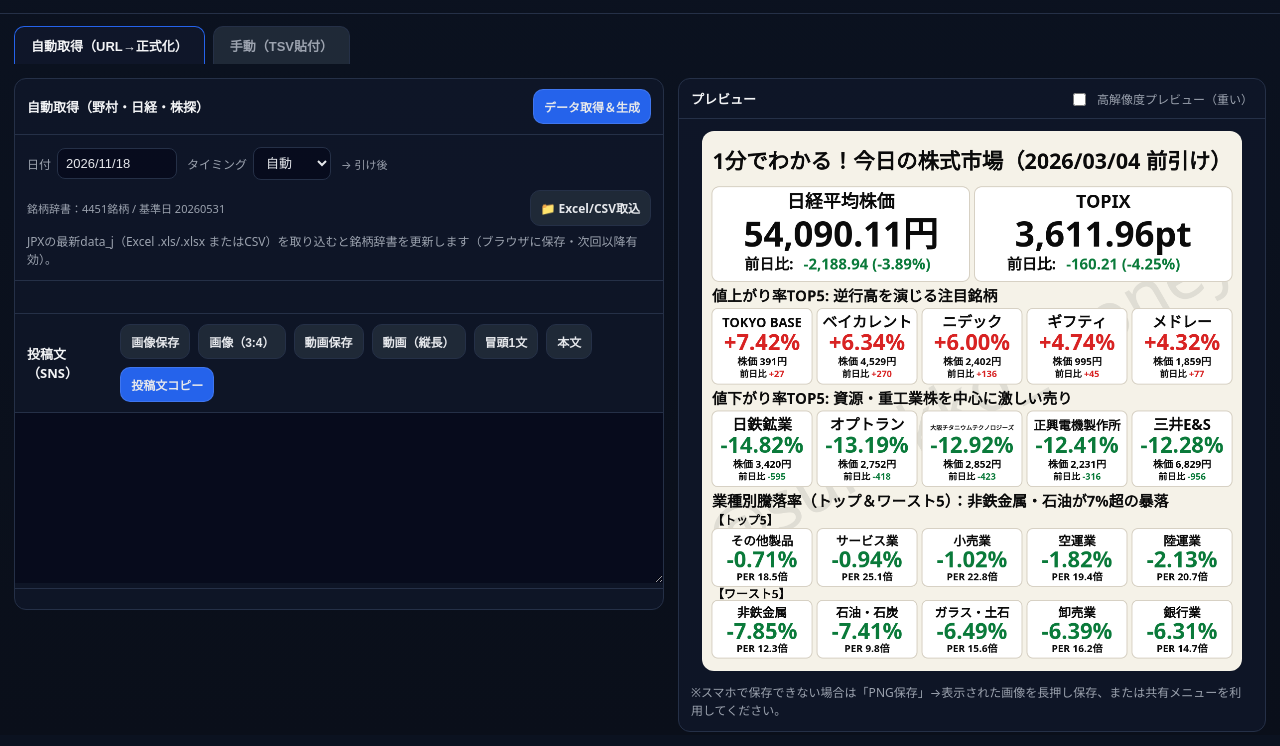
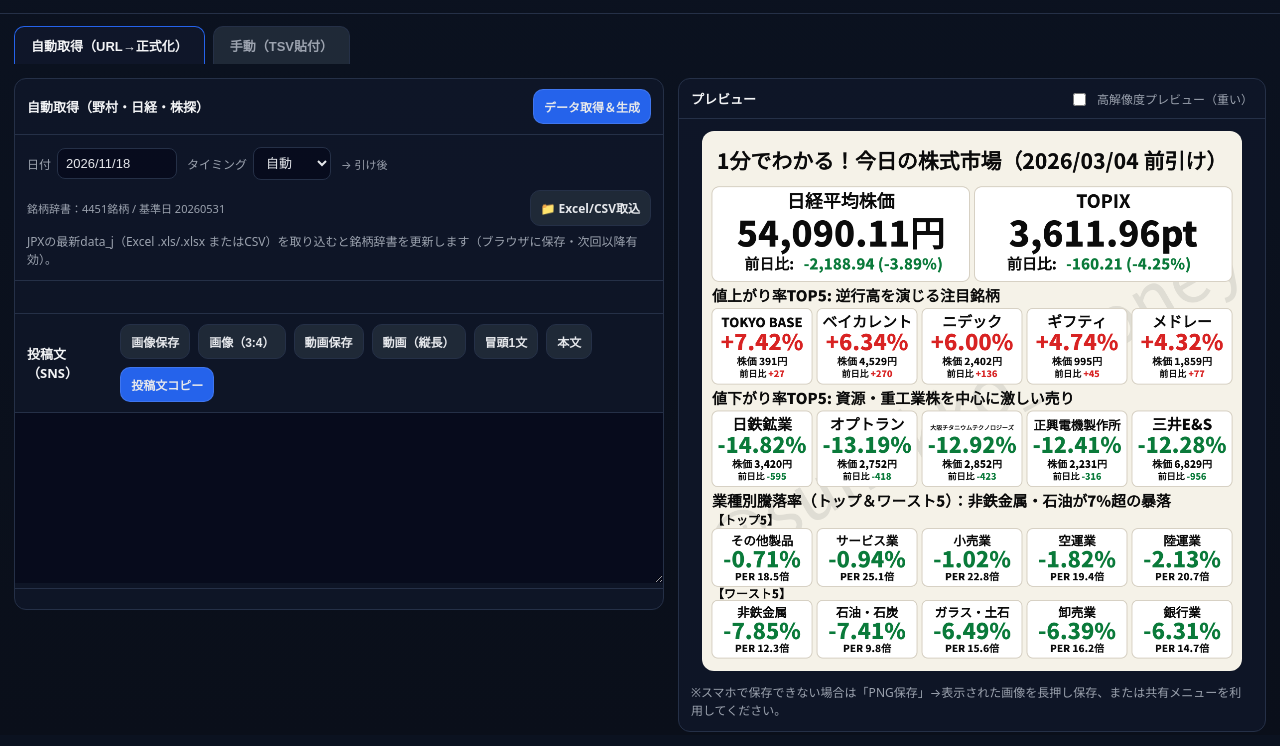
Before and after one commit to ziqebPmH473/market-image-app, a plain HTML site: page index.html in a window 1280 px wide. Shown: the part 65-811 px from the top of the page. Drawn offline with Linux system fonts and the light colour scheme.

Commit message:
画像内の文字をWebフォント（Noto Sans JP 400/800/900）で描くようにし、書き出し前に読み込みを待つ
Co-Authored-By: Claude Opus 5.5 <noreply@anthropic.com>

```diff
--- a/app.js
+++ b/app.js
@@ -183,19 +183,50 @@ function drawRoundedRect(ctx, x, y, w, h, r){
   ctx.closePath();
 }
 
+// ----- 画像内の文字のフォント -----
+// 端末のフォントに依存させないため、index.html で Google Fonts から配信している Noto Sans JP だけで描く。
+// Canvas は CSS を継承しないので、ctx.font は必ずこの定数で指定する。
+const IMG_FONT_FAMILY = "Noto Sans JP";
+const IMG_FONT = `"${IMG_FONT_FAMILY}", sans-serif`;
+const IMG_FONT_WEIGHTS = ["400", "800", "900"];   // drawCard で使っているウェイト（index.html の読み込みと揃える）
+
+// カードに描く文字を集める（日本語フォントは文字ごとに分割配信されるため、使う文字を指定して読み込む）
+function collectCardText(model){
+  const chars = new Set("…0123456789+-.,%");
+  const probe = document.createElement("canvas").getContext("2d");
+  const add = (t) => { for(const ch of String(t == null ? "" : t)) chars.add(ch); };
+  const fill = probe.fillText.bind(probe), measure = probe.measureText.bind(probe);
+  probe.fillText = (t, ...a) => { add(t); return fill(t, ...a); };
+  probe.measureText = (t) => { add(t); return measure(t); };
+  drawCard(probe, 1080, 1080, model);
+  return [...chars].join("");
+}
+
+// 使う全ウェイト・全文字のフォントを読み込み終えるまで待つ。揃ったら true
+async function ensureImageFonts(model){
+  if(!document.fonts || !document.fonts.load) return false;
+  const text = collectCardText(model);
+  try{
+    await Promise.all(IMG_FONT_WEIGHTS.map(w => document.fonts.load(`${w} 16px "${IMG_FONT_FAMILY}"`, text)));
+    await document.fonts.ready;
+  }catch(_){}
+  return IMG_FONT_WEIGHTS.every(w => document.fonts.check(`${w} 16px "${IMG_FONT_FAMILY}"`, text));
+}
+const IMG_FONT_WARN = "画像用フォント（Noto Sans JP）を読み込めませんでした。通信を確認してから、もう一度お試しください";
+
 // Fit text by shrinking font size down to minPx, else ellipsize
 function drawFitText(ctx, text, x, y, maxW, fontPx, minPx, style, align="left"){
   let size = fontPx;
   ctx.textAlign = align;
   ctx.textBaseline = "alphabetic";
   while(size >= minPx){
-    ctx.font = `${style} ${size}px "Noto Sans JP", system-ui, -apple-system, "Segoe UI", "Hiragino Kaku Gothic ProN", "Yu Gothic", sans-serif`;
+    ctx.font = `${style} ${size}px ${IMG_FONT}`;
     const w = ctx.measureText(text).width;
     if(w <= maxW) break;
     size -= 1;
   }
   if(size < minPx){
-    ctx.font = `${style} ${minPx}px "Noto Sans JP", system-ui, -apple-system, "Segoe UI", "Hiragino Kaku Gothic ProN", "Yu Gothic", sans-serif`;
+    ctx.font = `${style} ${minPx}px ${IMG_FONT}`;
     text = ellipsizeToFit(ctx, text, maxW);
   }
   ctx.fillText(text, x, y);
@@ -265,7 +296,7 @@ function drawCard(ctx, W, H, model){
   ctx.fillStyle = "#000000";
   ctx.textAlign = "center";
   ctx.textBaseline = "middle";
-  ctx.font = `${140*s}px "Noto Sans JP", system-ui, sans-serif`;
+  ctx.font = `400 ${140*s}px ${IMG_FONT}`;
   ctx.fillText("@sumikko_money", 0, 0);
   ctx.restore();
 
@@ -374,7 +405,7 @@ function drawCard(ctx, W, H, model){
     const diffStr = isFinite(dn) ? fmtSigned(dn, 0) : diff;
 
     // Measure to center "前日比 " + diffStr as a whole
-    ctx.font = `${900} ${18*s}px "Noto Sans JP", system-ui, -apple-system, "Segoe UI", "Hiragino Kaku Gothic ProN", "Yu Gothic", sans-serif`;
+    ctx.font = `${900} ${18*s}px ${IMG_FONT}`;
     const labelPart = "前日比 ";
     const wLabel = ctx.measureText(labelPart).width;
     const wValue = ctx.measureText(diffStr).width;
@@ -479,17 +510,29 @@ function renderFromText(text, options={}){
   }
   drawCard(ctx, target, target, model);
 
+  // フォントの読み込みが済んでいなければ、済んだあとで描き直す（古い描画依頼は捨てる）
+  const token = ++_renderToken;
+  ensureImageFonts(model).then(() => {
+    if(token === _renderToken) drawCard(ctx, canvas.width, canvas.height, model);
+  });
+
   return {model, errs, parsed};
 }
+let _renderToken = 0;
 
 // 入力欄の内容から 1080×1080 のカードを描いた canvas を作る（エラー時は null）
-function buildExportCanvas(){
+// 書き出し用なので、フォントの読み込み完了を待ってから描く
+async function buildExportCanvas(){
   const parsed = parseTSVBlocks($("input").value);
   const model = buildModel(parsed);
   const errs = validateModel(model);
   if(errs.length){
     setStatus("err", "保存できません: " + errs.join(" / "));
     return null;
+  }
+  if(!(await ensureImageFonts(model))){
+    setStatus("err", IMG_FONT_WARN);
+    return {error: IMG_FONT_WARN};
   }
   const tmp = document.createElement("canvas");
   tmp.width = 1080; tmp.height = 1080;
@@ -528,8 +571,9 @@ async function saveBlob(blob, filename){
 async function downloadPNG(tall, onStatus){
   tall = tall === true;                       // クリックイベントが渡ってきても正方形のまま
   const report = (kind, msg) => { setStatus(kind, msg); if(onStatus) onStatus(kind, msg); };
-  const built = buildExportCanvas();
+  const built = await buildExportCanvas();
   if(!built){ if(onStatus) onStatus("err", "入力データが不足しているため画像を作れません"); return; }
+  if(built.error){ if(onStatus) onStatus("err", built.error); return; }
 
   const cv = tall ? toTallCanvas(built.canvas, 1440) : built.canvas;
   const blob = await new Promise(res => cv.toBlob(res, "image/png"));
@@ -564,12 +608,13 @@ function toTallCanvas(card, height){
 
 // portrait=true で縦長（1080×1920）、false で正方形（1080×1080）
 async function downloadReel(btn, onStatus, portrait){
-  const built = buildExportCanvas();
-  if(!built){ onStatus("err", "入力データが不足しているため動画を作れません"); return; }
   const label = btn.textContent;
   btn.disabled = true;
   btn.textContent = "作成中…";
   try{
+    const built = await buildExportCanvas();
+    if(!built){ onStatus("err", "入力データが不足しているため動画を作れません"); return; }
+    if(built.error){ onStatus("err", built.error); return; }
     const M = await loadMediabunny();
     const img = portrait ? toTallCanvas(built.canvas, 1920) : built.canvas;
     const W = img.width, H = img.height;
--- a/index.html
+++ b/index.html
@@ -5,6 +5,10 @@
   <meta name="viewport" content="width=device-width,initial-scale=1" />
   <title>Market Image Generator</title>
   <link rel="manifest" href="manifest.json" />
+  <!-- 画像内の文字用フォント（端末に依存させないため配信する）。使うウェイト：400／800／900 -->
+  <link rel="preconnect" href="https://fonts.googleapis.com" />
+  <link rel="preconnect" href="https://fonts.gstatic.com" crossorigin />
+  <link rel="stylesheet" href="https://fonts.googleapis.com/css2?family=Noto+Sans+JP:wght@400;800;900&display=swap" />
   <link rel="stylesheet" href="styles.css" />
 </head>
 <body>
```
